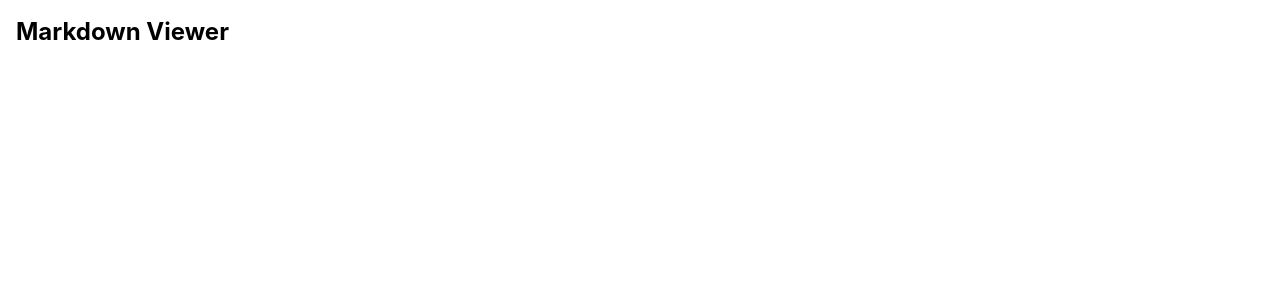
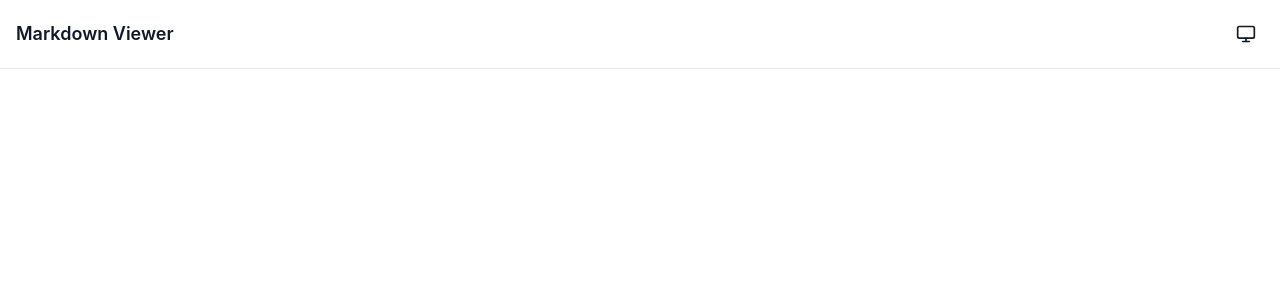
Before and after one commit to sairaj2832-star/markdown-viewer, a React (Vite) app: page / in a window 1280 px wide. Shown: the top 300 px of the page. Built offline with nearby package versions, Linux system fonts and the light colour scheme.

Commit message:
feat: add design tokens and theme toggle with light/dark/system modes

```diff
--- a/package.json
+++ b/package.json
@@ -16,6 +16,7 @@
   "license": "ISC",
   "type": "module",
   "dependencies": {
+    "lucide-react": "^1.31.0",
     "react": "^18.3.1",
     "react-dom": "^18.3.1"
   },
--- a/src/App.tsx
+++ b/src/App.tsx
@@ -1,7 +1,15 @@
+import { useTheme } from './hooks/useTheme'
+import { ThemeToggle } from './components/Theme/ThemeToggle'
+
 function App() {
+  const { theme, setTheme } = useTheme()
+
   return (
-    <div className="min-h-screen bg-white dark:bg-gray-900">
-      <h1 className="text-2xl font-bold p-4">Markdown Viewer</h1>
+    <div className="min-h-screen bg-[var(--color-bg)] text-[var(--color-text-primary)]">
+      <header className="flex items-center justify-between p-4 border-b border-[var(--color-border)]">
+        <h1 className="text-lg font-semibold">Markdown Viewer</h1>
+        <ThemeToggle theme={theme} onThemeChange={setTheme} />
+      </header>
     </div>
   )
 }
--- /dev/null
+++ b/src/components/Theme/ThemeToggle.tsx
@@ -0,0 +1,32 @@
+import { Sun, Moon, Monitor } from 'lucide-react'
+import type { Theme } from '../../types'
+
+interface ThemeToggleProps {
+  theme: Theme
+  onThemeChange: (theme: Theme) => void
+}
+
+export function ThemeToggle({ theme, onThemeChange }: ThemeToggleProps) {
+  const cycleTheme = () => {
+    const next: Theme = theme === 'light' ? 'dark' : theme === 'dark' ? 'system' : 'light'
+    onThemeChange(next)
+  }
+
+  const icon = theme === 'light' ? (
+    <Sun className="w-5 h-5" />
+  ) : theme === 'dark' ? (
+    <Moon className="w-5 h-5" />
+  ) : (
+    <Monitor className="w-5 h-5" />
+  )
+
+  return (
+    <button
+      onClick={cycleTheme}
+      className="p-2 rounded-md hover:bg-[var(--color-surface)] transition-colors"
+      aria-label={`Current theme: ${theme}. Click to change.`}
+    >
+      {icon}
+    </button>
+  )
+}
--- /dev/null
+++ b/src/hooks/useTheme.ts
@@ -0,0 +1,59 @@
+import { useState, useEffect, useCallback } from 'react'
+import type { Theme } from '../types'
+
+const STORAGE_KEY = 'markdown-viewer-theme'
+
+function getSystemTheme(): 'light' | 'dark' {
+  if (typeof window !== 'undefined' && window.matchMedia) {
+    return window.matchMedia('(prefers-color-scheme: dark)').matches ? 'dark' : 'light'
+  }
+  return 'light'
+}
+
+function getStoredTheme(): Theme {
+  if (typeof window !== 'undefined') {
+    const stored = localStorage.getItem(STORAGE_KEY)
+    if (stored === 'light' || stored === 'dark' || stored === 'system') {
+      return stored
+    }
+  }
+  return 'system'
+}
+
+export function useTheme() {
+  const [theme, setThemeState] = useState<Theme>(getStoredTheme)
+  const [resolvedTheme, setResolvedTheme] = useState<'light' | 'dark'>(() => {
+    return theme === 'system' ? getSystemTheme() : theme
+  })
+
+  const applyTheme = useCallback((t: 'light' | 'dark') => {
+    const root = document.documentElement
+    root.classList.remove('light', 'dark')
+    root.classList.add(t)
+    setResolvedTheme(t)
+  }, [])
+
+  useEffect(() => {
+    const resolved = theme === 'system' ? getSystemTheme() : theme
+    applyTheme(resolved)
+  }, [theme, applyTheme])
+
+  useEffect(() => {
+    if (theme !== 'system') return
+
+    const mediaQuery = window.matchMedia('(prefers-color-scheme: dark)')
+    const handleChange = () => {
+      applyTheme(getSystemTheme())
+    }
+
+    mediaQuery.addEventListener('change', handleChange)
+    return () => mediaQuery.removeEventListener('change', handleChange)
+  }, [theme, applyTheme])
+
+  const setTheme = useCallback((newTheme: Theme) => {
+    setThemeState(newTheme)
+    localStorage.setItem(STORAGE_KEY, newTheme)
+  }, [])
+
+  return { theme, resolvedTheme, setTheme }
+}
--- a/src/index.css
+++ b/src/index.css
@@ -1,3 +1,5 @@
+@import './styles/themes.css';
+
 @tailwind base;
 @tailwind components;
 @tailwind utilities;
@@ -5,4 +7,7 @@
 body {
   margin: 0;
   font-family: -apple-system, BlinkMacSystemFont, 'Segoe UI', Roboto, Oxygen, Ubuntu, Cantarell, 'Open Sans', 'Helvetica Neue', sans-serif;
+  background-color: var(--color-bg);
+  color: var(--color-text-primary);
+  transition: background-color 0.2s ease, color 0.2s ease;
 }
--- /dev/null
+++ b/src/styles/themes.css
@@ -0,0 +1,54 @@
+:root {
+  --color-bg: #ffffff;
+  --color-bg-secondary: #f9fafb;
+  --color-bg-elevated: #ffffff;
+  --color-surface: #f3f4f6;
+  --color-border: #e5e7eb;
+  --color-border-strong: #d1d5db;
+  --color-text-primary: #111827;
+  --color-text-secondary: #4b5563;
+  --color-text-muted: #9ca3af;
+  --color-accent: #2563eb;
+  --color-accent-hover: #1d4ed8;
+  --color-code-bg: #f3f4f6;
+  --color-code-text: #1f2937;
+  --color-blockquote-border: #d1d5db;
+  --color-blockquote-bg: #f9fafb;
+  --color-table-header-bg: #f3f4f6;
+  --color-table-border: #e5e7eb;
+  --color-selection: #bfdbfe;
+  --color-focus-ring: #3b82f6;
+  --color-success: #10b981;
+  --color-error: #ef4444;
+  --shadow-sm: 0 1px 2px 0 rgb(0 0 0 / 0.05);
+  --shadow-md: 0 4px 6px -1px rgb(0 0 0 / 0.1);
+  --radius-sm: 0.25rem;
+  --radius-md: 0.375rem;
+  --radius-lg: 0.5rem;
+}
+
+.dark {
+  --color-bg: #0f172a;
+  --color-bg-secondary: #1e293b;
+  --color-bg-elevated: #1e293b;
+  --color-surface: #334155;
+  --color-border: #334155;
+  --color-border-strong: #475569;
+  --color-text-primary: #f1f5f9;
+  --color-text-secondary: #cbd5e1;
+  --color-text-muted: #64748b;
+  --color-accent: #3b82f6;
+  --color-accent-hover: #60a5fa;
+  --color-code-bg: #1e293b;
+  --color-code-text: #e2e8f0;
+  --color-blockquote-border: #475569;
+  --color-blockquote-bg: #1e293b;
+  --color-table-header-bg: #1e293b;
+  --color-table-border: #334155;
+  --color-selection: #1e3a5f;
+  --color-focus-ring: #60a5fa;
+  --color-success: #34d399;
+  --color-error: #f87171;
+  --shadow-sm: 0 1px 2px 0 rgb(0 0 0 / 0.3);
+  --shadow-md: 0 4px 6px -1px rgb(0 0 0 / 0.4);
+}
--- /dev/null
+++ b/src/types/index.ts
@@ -0,0 +1,14 @@
+export type Theme = 'light' | 'dark' | 'system'
+
+export interface Document {
+  id: string
+  name: string
+  content: string
+  size: number
+  type: string
+}
+
+export interface DocumentState {
+  documents: Document[]
+  activeDocumentId: string | null
+}
```
Also changed, not shown: 1 other file (tests, documents, lock files or other folders).
